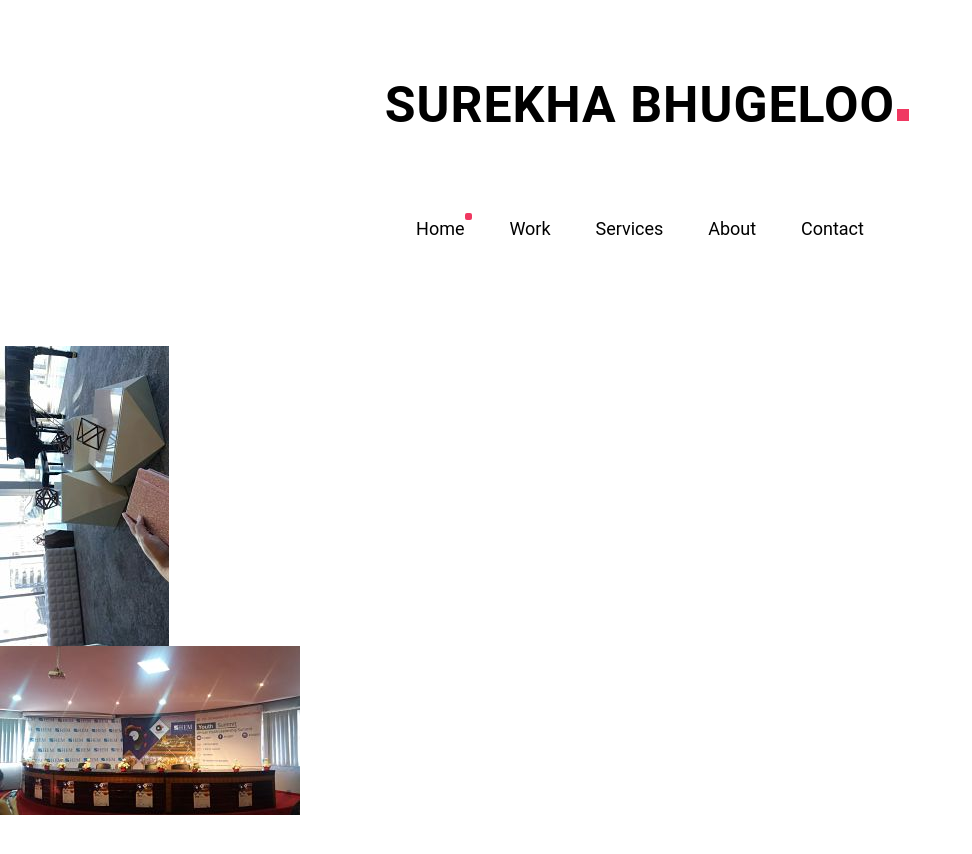
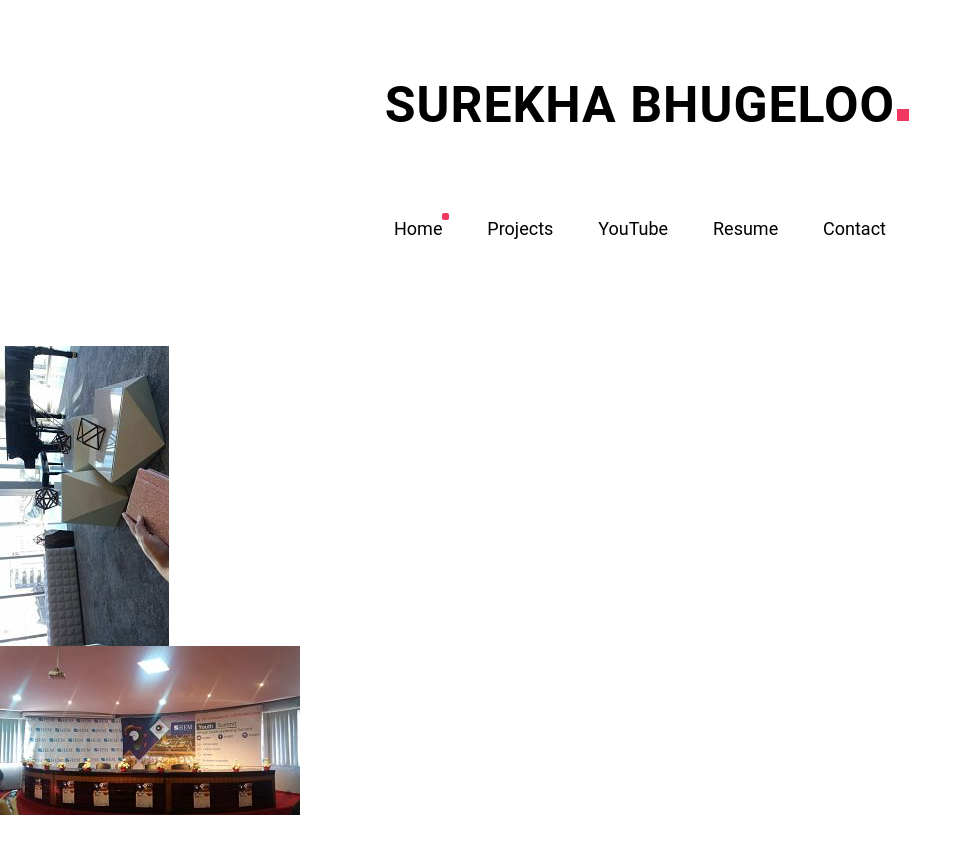
Before and after one commit to Surekha24/Surekha24.github.io, a Jekyll site: the page index.html, which Jekyll copies as it is, in a window 1280 px wide and 900 px high. Shown: the top 854 px of the window, without its empty margins (0-972 px from the left). Built offline with Jekyll 4.4.1, drawn with Linux system fonts in a browser that asks for light colours; nearby versions of some CDN libraries; some web fonts are replaced; library files that are not in the unit come from our copies.

Commit message:
Update index.html

```diff
--- a/index.html
+++ b/index.html
@@ -69,9 +69,9 @@
 			<nav id="fh5co-main-nav" role="navigation">
 				<ul>
 					<li><a href="index.html" class="active">Home</a></li>
-					<li><a href="work.html">Work</a></li>
-					<li><a href="services.html">Services</a></li>
-					<li><a href="about.html">About</a></li>
+					<li><a href="work.html">Projects</a></li>
+					<li><a href="services.html">YouTube</a></li>
+					<li><a href="about.html">Resume</a></li>
 					<li><a href="contact.html">Contact</a></li>
 				</ul>
 			</nav>
```
